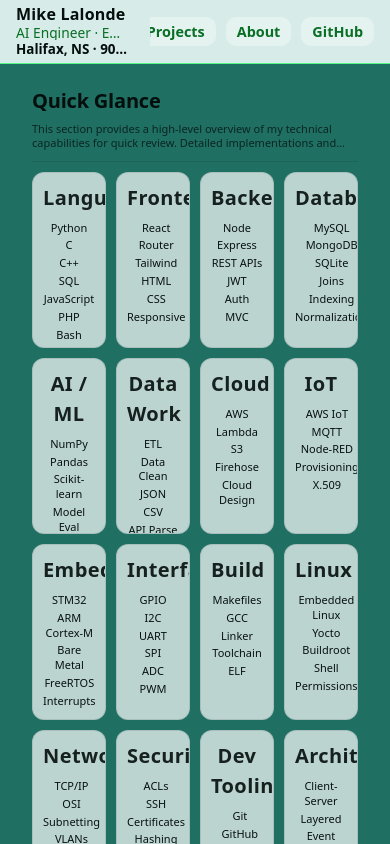
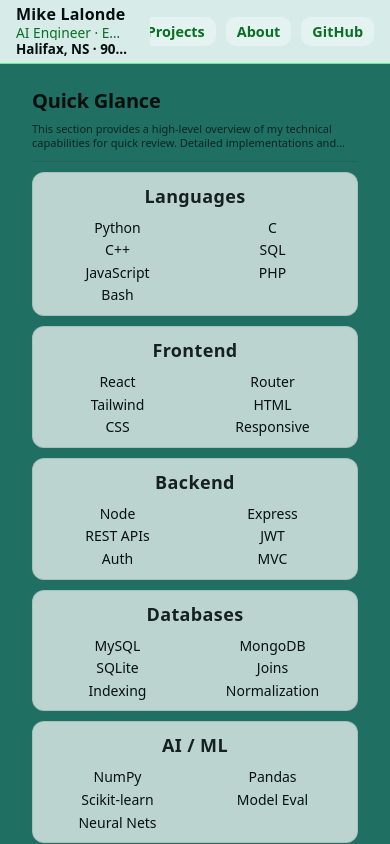
Before and after one commit to Mike-Lalonde/Mike-Lalonde.github.io, a React (Vite) app: page /#/quick-glance in a window 390 px wide. Built offline with nearby package versions, Linux system fonts and the light colour scheme.

Commit message:
worked responsiveness of quick glance

```diff
--- a/src/styles/quickglance.css
+++ b/src/styles/quickglance.css
@@ -131,4 +131,41 @@
   .quick-glance-list {
     grid-template-columns: 1fr;
   }
+  /* Phone: stack cards (1 column) and allow scrolling */
+@media (max-width: 600px) {
+  /* re-enable scroll on phones */
+  body.no-scroll {
+    overflow: auto;
+  }
+
+  .quick-glance-page {
+    height: auto;
+    min-height: 100dvh;
+    overflow: auto;
+  }
+
+  .quick-glance {
+    height: auto;
+  }
+
+  .quick-glance-grid {
+    overflow: visible;
+    grid-template-columns: 1fr;   /* stack cards */
+  }
+
+  /* make text comfortably readable */
+  .quick-glance-heading {
+    font-size: 18px;
+  }
+
+  .quick-glance-item {
+    font-size: 14px;
+    line-height: 1.4;
+  }
+
+  /* optional: keep list as 2 columns on phone if you like */
+  .quick-glance-list {
+    grid-template-columns: repeat(2, minmax(0, 1fr));
+  }
 }
+}
```
Also changed, not shown: 4 other files (tests, documents, lock files or other folders).
